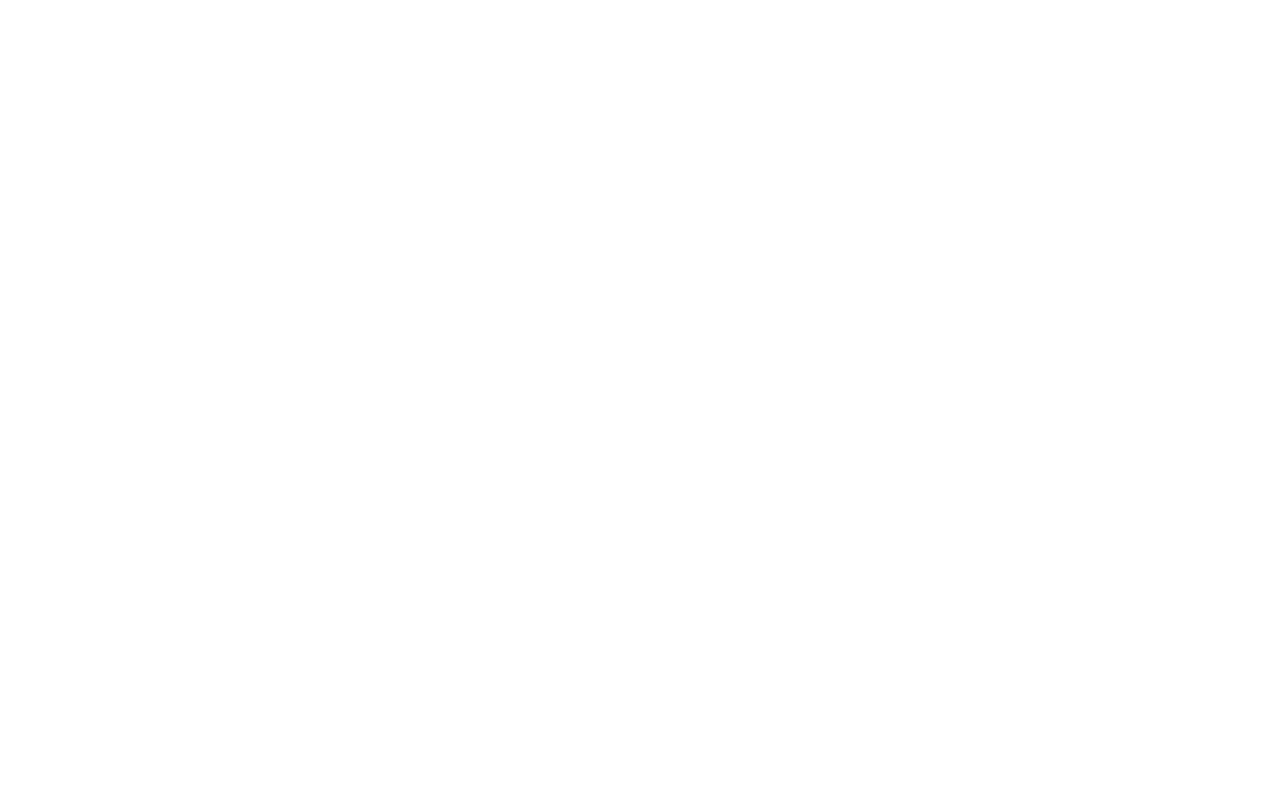
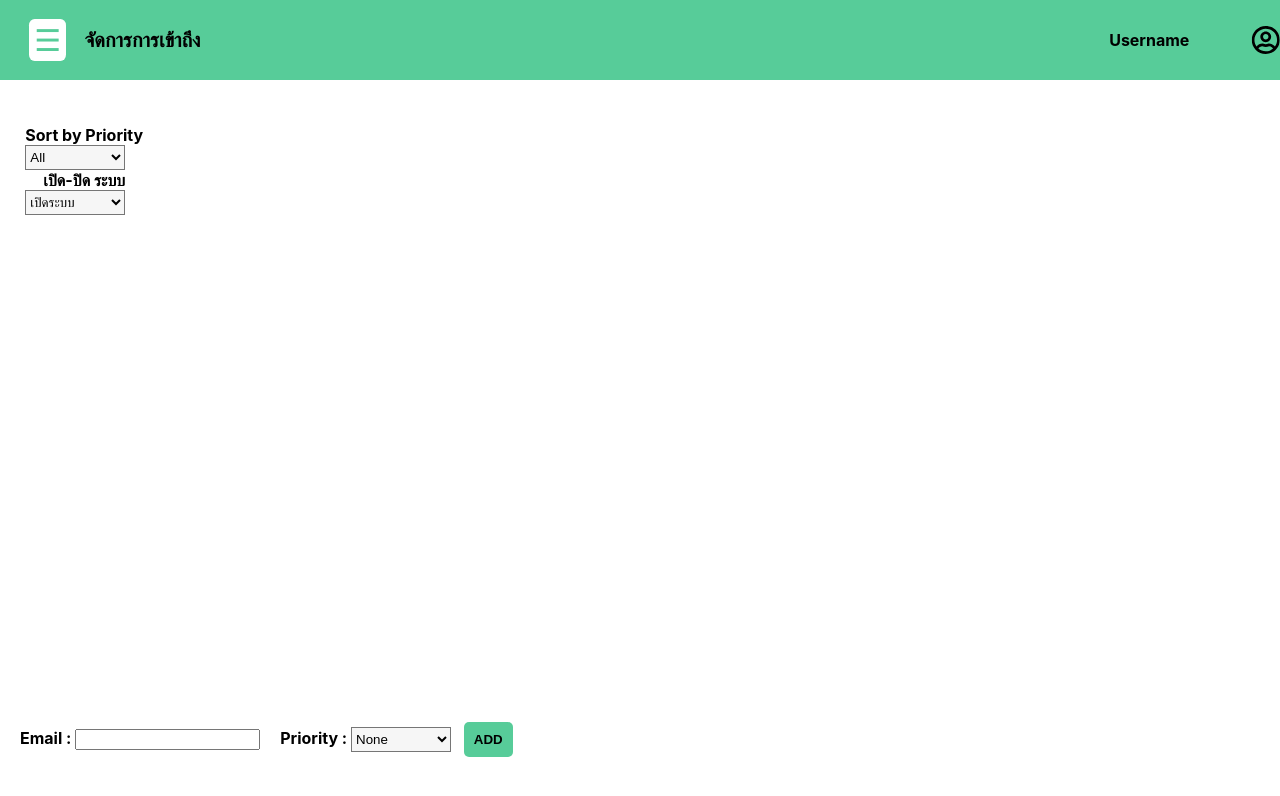
Before and after one commit to b6430300463/SE-Project, a React (Create React App) app: page /users in a window 1280 px wide. Before the commit this address had no page. Shown: the top 796 px of the page. Built offline with nearby package versions, Linux system fonts and the light colour scheme.

Commit message:
หน้าจัดการการเข้าถึง(แอดมิน) : มีแค่ปุ่ม ยังไม่มีตาราง

```diff
--- a/src/App.js
+++ b/src/App.js
@@ -6,6 +6,8 @@
 import {BrowserRouter,Routes,Route} from 'react-router-dom';
 import CheckSubject from './Screen/checksubject';
 import requestsubject from './Screen/requestsubject';
+import Users from './Screen/Users';
+import MainPage from './Screen/Mainpage';
 function App() {
   return (
     <BrowserRouter>
@@ -13,6 +15,8 @@
         <Route index element={<Input/>}/>
         <Route path="import" element={<Import/>} />
         <Route path="checksubject" element={<CheckSubject/>}/>
+        <Route path="users" element={<Users/>}/>
+        <Route path="mainpage" element={<MainPage/>}/>
         <Route path="login" element={<Login/>}/>
       </Routes>
     </BrowserRouter>
--- /dev/null
+++ b/src/Screen/Users.js
@@ -0,0 +1,98 @@
+import './Style/InputStyle.css'
+import './Style/DrawerStyle.css'
+import { FaRegUserCircle } from "react-icons/fa";
+import { useState } from 'react';
+import { Link } from 'react-router-dom';
+import Swal from 'sweetalert2';
+import { RiDeleteBin6Fill } from "react-icons/ri";
+const Users = () => {
+    const [isDrawerOpen, setIsDrawerOpen] = useState(false);
+    const [LabInput,setLabInput] = useState([]);
+
+    const openNav = () => {
+        setIsDrawerOpen(true);
+    };
+
+    const closeNav = () => {
+        setIsDrawerOpen(false);
+    };
+    const addLab = () =>{
+        const add=[...LabInput,[]]
+        setLabInput(add)
+    }
+    const submitAlert = () => {
+        Swal.fire({
+            title:"Added successfully!!",
+            icon:"success",
+            confirmButtonText:'Okay'
+        })
+    }
+    const HandleDelete = (index) => {
+        const deleteIndex = [...LabInput]
+        deleteIndex.splice(index,1)
+        setLabInput(deleteIndex)
+    }
+    const HandleInput = (onChangeValue,index) => {
+        const inputData = [...LabInput]
+        inputData[index] = onChangeValue.target.value;
+        setLabInput(inputData)
+    }
+    return(
+        <div className='input-container'>
+            <div className='header-bar'>
+                <div id="main">
+                    <span id='span' onClick={openNav}>&#9776;</span>
+                </div>
+                <div id="mySidenav" className={`sidenav ${isDrawerOpen ? 'open' : ''}`}>
+                    <a href="javascript:void(0)" class="closebtn" onClick={closeNav}>&times;</a>
+                    <Link to='/mainpage'>หน้าหลัก</Link>
+                    <Link to='/users'>จัดการการเข้าถึง</Link>
+                    <Link to='/import'>เพิ่มรายวิชา</Link>
+                    <Link to='/'>กรอกคำร้องขอเปิดรายวิชา</Link>
+                    <Link to='/checksubject'>ตรวจสอบรายวิชา</Link>
+                    <Link to='/login'>เข้าสู่ระบบ</Link>
+                </div>
+                <label id="header-font">จัดการการเข้าถึง</label>
+                <label id="username"><strong>Username</strong></label>
+                <FaRegUserCircle id="user" size={30}/>
+            </div>
+
+            <div className="function-box scrollview">
+                <br/>
+                <div className="subject-box">
+                    <div  className="box">
+                        <label style={{ display: "flex" , justifyContent:'center' }} for="lec-code">
+                        <strong>Sort by Priority</strong>
+                        </label>
+                        <select name="major-id" className="select-box">
+                        <option>All</option>
+                        <option>Admin</option>
+                        <option>Teacher</option>
+                        </select>
+                        <br/>
+                        <label style={{ display: "flex" , justifyContent:'center' }} for="lec-code">
+                        <strong>เปิด-ปิด ระบบ</strong>
+                        </label>
+                        <select name="major-id" className="select-box" >
+                        <option>เปิดระบบ</option>
+                        <option>ปิดระบบ</option>
+                        </select>
+                    </div>
+                </div>
+            </div>
+
+            <div className='sub-box' >
+                <label style={{paddingLeft:20,fontWeight:'bold'}}>Email : </label>
+                <input type="text" id="sub-name" name="sub-name" />
+                <label style={{paddingLeft:20,fontWeight:'bold'}}>Priority : </label>
+                <select name="major-id" className="select-box">
+                <option>None</option>
+                <option>Admin</option>
+                <option>Teacher</option>
+                </select>
+                <button type='submit' className='submit-btn' id='submit-input' onClick={submitAlert}><strong>ADD</strong></button>
+            </div>
+        </div>
+    );
+}
+export default Users
```
